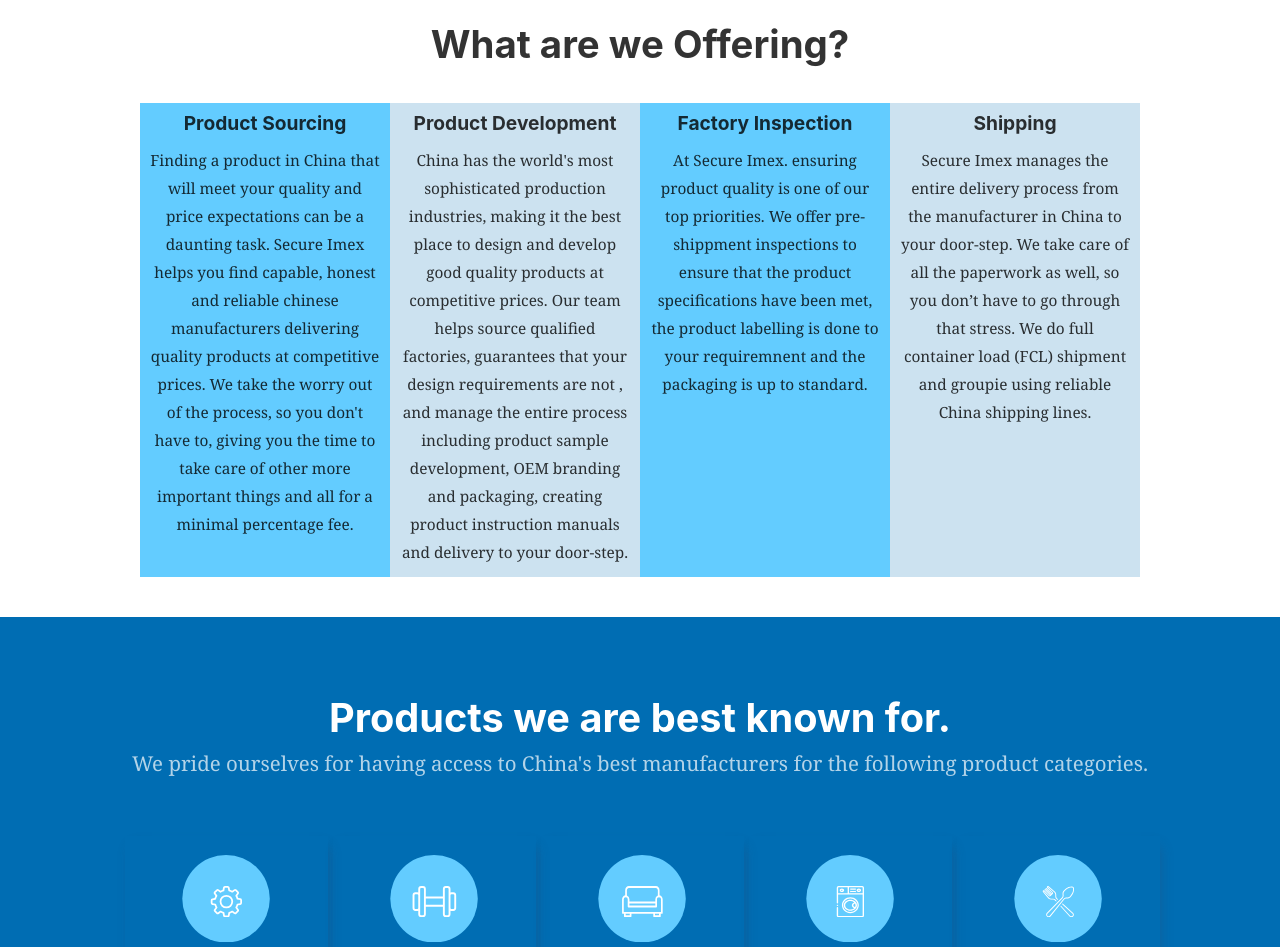
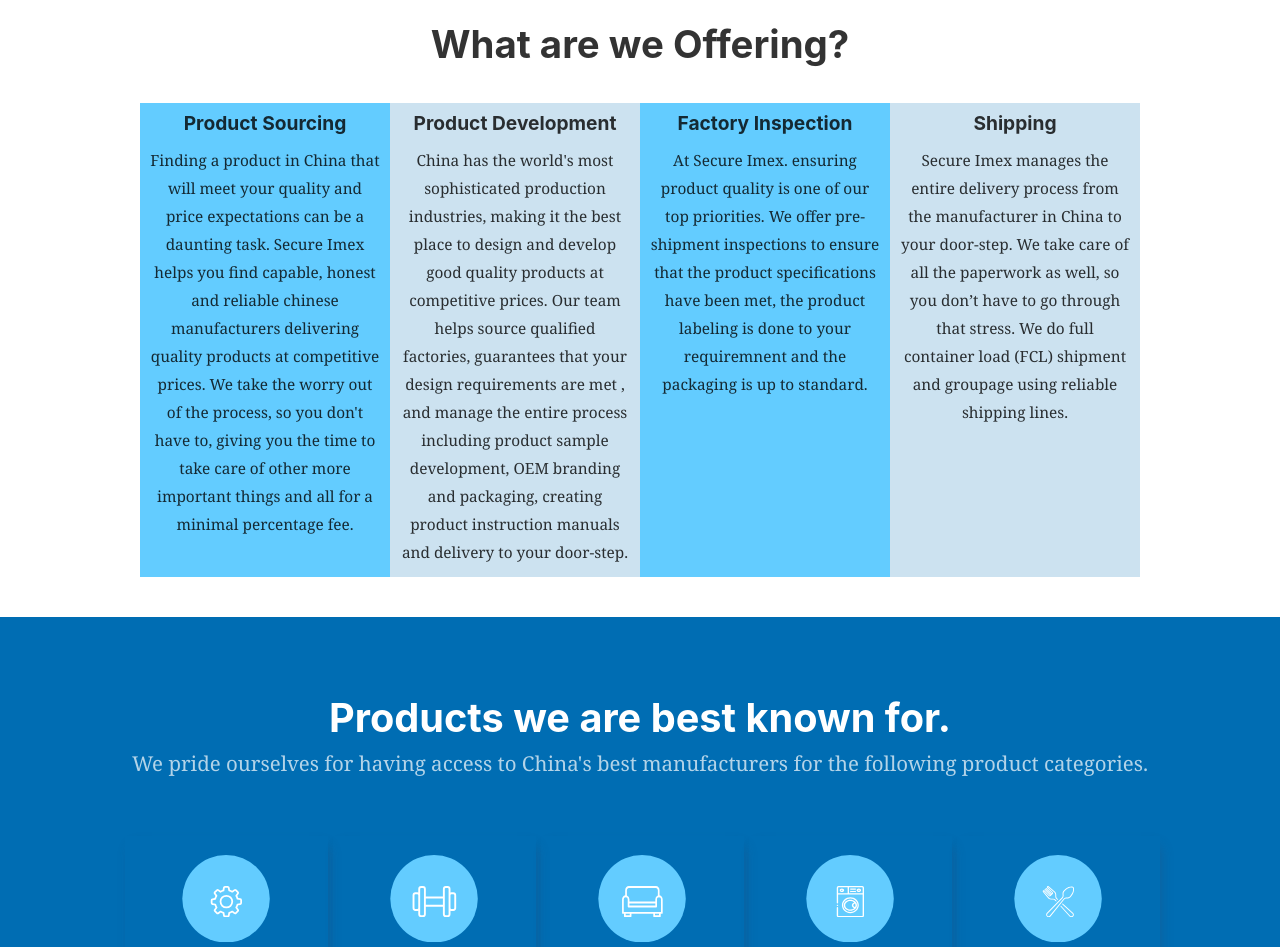
Before and after one commit to mbappai/IMEX, a Gatsby site: page / in a window 1280 px wide. Shown: the part 837-1784 px from the top of the page. Built offline with nearby package versions, Linux system fonts and the light colour scheme; Gatsby itself is replaced by a stand-in of ours.

Commit message:
spelling correction service section

```diff
--- a/src/components/services/services.js
+++ b/src/components/services/services.js
@@ -23,13 +23,13 @@
                 delivering quality products at competitive prices. We take the worry out of the process, so you don't have to, giving
                 you the time to take care of other more important things and all for a minimal percentage fee.
             </p>
+        </article>
 
-        </article>
         <article className={classes.services_content__article} >
             <h4>Product Development</h4>
             <p>China has the world's most sophisticated production industries, making it the best
                 place to design and develop good quality products at competitive prices. Our team
-                helps source qualified factories, guarantees that your design requirements are not
+                helps source qualified factories, guarantees that your design requirements are met
                 , and manage the entire process including product sample development, OEM branding and
                 packaging, creating product instruction manuals and delivery to your door-step.
             </p>
@@ -37,21 +37,20 @@
         </article>
         <article className={classes.services_content__article} >
             <h4>Factory Inspection</h4>
-            <p>At Secure Imex. ensuring product quality is one of our top priorities. We offer pre-shippment inspections to ensure
-                that the product specifications have been met, the product labelling is done to your requiremnent and the packaging
+            <p>At Secure Imex. ensuring product quality is one of our top priorities. We offer pre-shipment inspections to ensure
+                that the product specifications have been met, the product labeling is done to your requiremnent and the packaging
                 is up to standard.
             </p>
+        </article>
 
-        </article>
         <article className={classes.services_content__article} >
             <h4>Shipping</h4>
             <p>Secure Imex manages the entire delivery process from the
             manufacturer in China to your door-step. We take care
             of all the paperwork as well, so you don’t have to go
             through that stress. We do full container load (FCL)
-            shipment and groupie using reliable China shipping
+            shipment and groupage using reliable shipping
             lines.</p>
-
         </article>
     </>
     }
```
